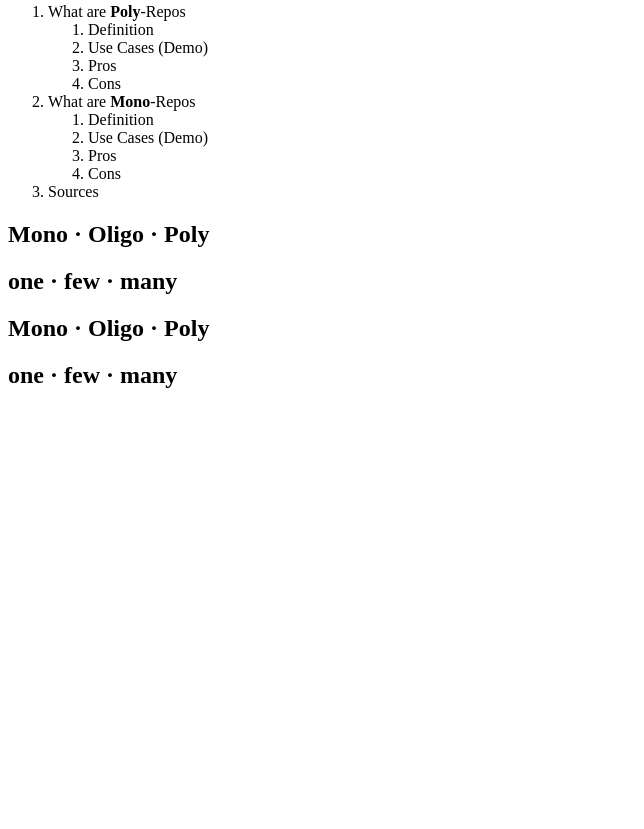
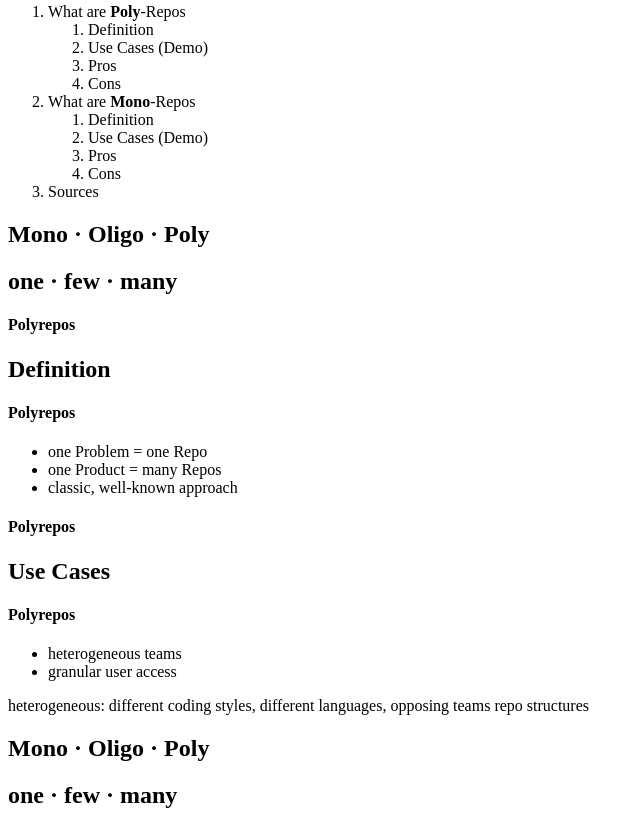
Before and after one commit to kai-dorschner-twinsity/kassel-code-meetup-21, a website built with Parcel: page src/index.html in a window 1280 px wide. Shown: the part 1078-1907 px from the top of the page, without its empty margins (0-644 px from the left). Before the commit the page ends 1487 px from the top, so only its background shows below. Built offline with nearby package versions, Linux system fonts and the light colour scheme; what reveal.js would draw is missing.

Commit message:
Add SpeakerView plugin

```diff
--- a/src/index.html
+++ b/src/index.html
@@ -92,6 +92,7 @@
           </ol>
         </section>
         <section>
+          <section>
             <h2 class="fragment semi-fade-out" data-fragment-index="1">
               <span>Mono</span>
               <span class="opacity-50">&middot;</span>
@@ -106,6 +107,34 @@
               <span class="opacity-50">&middot;</span>
               <span class="text-primary">many</span>
             </h2>
+          </section>
+
+          <section data-auto-animate>
+            <h4>Polyrepos</h4>
+            <h2>Definition</h2>
+          </section>
+          <section data-auto-animate>
+            <h4>Polyrepos</h4>
+            <ul>
+              <li>one Problem = one Repo</li>
+              <li class="fragment fade-up">one Product = many Repos</li>
+              <li class="fragment fade-up">classic, well-known approach</li>
+            </ul>
+          </section>
+          <section data-auto-animate>
+            <h4>Polyrepos</h4>
+            <h2>Use Cases</h2>
+          </section>
+          <section data-auto-animate>
+            <h4>Polyrepos</h4>
+            <ul>
+              <li>heterogeneous teams</li>
+              <li class="fragment fade-up">granular user access</li>
+            </ul>
+            <aside class="notes">
+              heterogeneous: different coding styles, different languages, opposing teams repo structures
+            </aside>
+          </section>
         </section>
         <section>
           <h2 class="fragment semi-fade-out" data-fragment-index="1">
--- a/src/index.js
+++ b/src/index.js
@@ -1,8 +1,12 @@
 import Reveal from 'reveal.js/dist/reveal.esm.js';
-import Markdown from 'reveal.js/plugin/markdown/markdown.esm.js';
+// import Markdown from 'reveal.js/plugin/markdown/markdown.esm.js';
+// import Search from 'reveal.js/plugin/search/search.esm.js';
+import Notes from 'reveal.js/plugin/notes/notes.esm.js';
+import Zoom from 'reveal.js/plugin/zoom/zoom.esm.js';
 
 let deck = new Reveal({
 
+  plugins: [Zoom, Notes],
   // Display presentation control arrows
   controls: true,
 
@@ -132,7 +136,7 @@ let deck = new Reveal({
   pause: true,
 
   // Flags if speaker notes should be visible to all viewers
-  showNotes: true,
+  showNotes: false,
 
   // Global override for autolaying embedded media (video/audio/iframe)
   // - null:   Media will only autoplay if data-autoplay is present
@@ -251,7 +255,7 @@ let deck = new Reveal({
   hideInactiveCursor: true,
 
   // Time before the cursor is hidden (in ms)
-  hideCursorTime: 5000
+  hideCursorTime: 5000,
 
 });
 deck.initialize();
```
Lines whose indentation alone changed are shown as unchanged.
